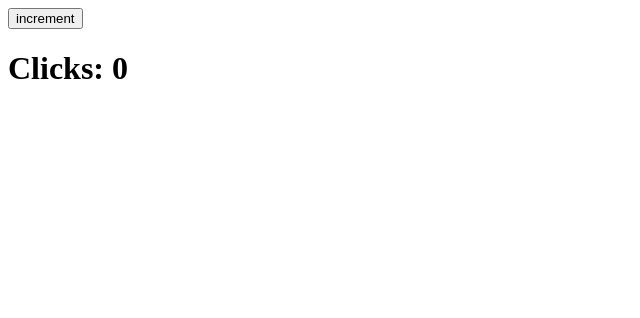
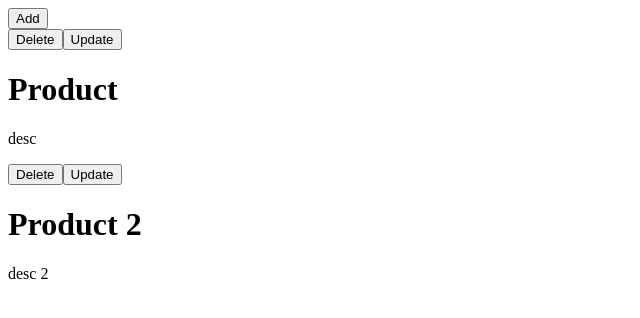
Before and after one commit to desarrollocml/usestate_react, a React (Create React App) app: page / in a window 1280 px wide. Shown: the top 318 px of the page, without its empty margins (0-640 px from the left). Built offline with nearby package versions, Linux system fonts and the light colour scheme.

Commit message:
commit shopping cart updated

```diff
--- a/src/App.js
+++ b/src/App.js
@@ -1,10 +1,14 @@
 import CounterApp from "./CounterApp";
+import ProductApp from "./ProductApp";
+import ShoppingCart from "./ShoppingCart";
 
 function App() {
   return (
-    <div >
-      <CounterApp/>
-    </div>
+    < >
+     {/* <CounterApp/> */}
+      {/* <ProductApp></ProductApp> */}
+      <ShoppingCart></ShoppingCart>
+    </>
   );
 }
 
--- /dev/null
+++ b/src/ProductApp.js
@@ -0,0 +1,29 @@
+import React,{ useState } from 'react'
+
+const initialProduct = {
+    title: "Titulo",
+    description:"Description",
+}
+
+const ProductApp = () => {
+
+    const [product,setProduct] = useState(initialProduct);
+
+    const updateProduct = (property,value) => {
+        setProduct({
+            ...product,
+            [property]: value
+        })
+    }
+    return (
+        <div>
+            <button onClick={ ()=>  updateProduct("title", "Nuevo Titulo")}>
+                actualizar
+            </button>
+            <h1>{product.title}</h1>
+            <h1>{product.description}</h1>
+            <pre>{JSON.stringify(product, null, 2)}</pre>
+        </div>
+    )
+}
+export default ProductApp
--- /dev/null
+++ b/src/ShoppingCart.js
@@ -0,0 +1,56 @@
+import React, {useState} from 'react'
+
+const initialCart = [
+    {id:1, title:'Product',description:'desc'},
+    {id:2, title:'Product 2',description:'desc 2'}
+];
+
+export default function ShoppingCart() {
+    const [cart, setCart] = useState(initialCart);
+
+    const deleteProduct = (productId)=>{
+        const changedCart = cart.filter(product => product.id !== productId);
+        setCart(changedCart);
+    }
+    const addProduct = (newProduct) => {
+        newProduct.id = Date.now();
+
+        const changedCart = [
+            newProduct,
+            ...cart,
+        ];
+
+        setCart(changedCart);
+    }
+
+    const updateProduct = (editProduct) => {
+        const changedCart = cart.map(product => (
+            product.id === editProduct.id
+            ? editProduct
+            : product
+        ))
+        setCart(changedCart);
+    }
+    return (
+        <div>
+           <button onClick={() => addProduct({ title: "Nuevo título", description: "Nueva Desc" })}>
+                Add
+            </button>
+            {cart.map(product => (
+                <div key={product.id}>
+                     <button onClick={()=>deleteProduct(product.id)}>
+                Delete
+            </button>
+            <button
+                        onClick={() => updateProduct({ id: product.id ,title: "Edit título", description: "Edit Desc" })}
+                    >
+                        Update
+                    </button>
+                    <h1>{product.title}</h1>
+                    <p>{product.description}</p>
+                </div>
+            ))}
+
+        </div>
+    )
+}
```
